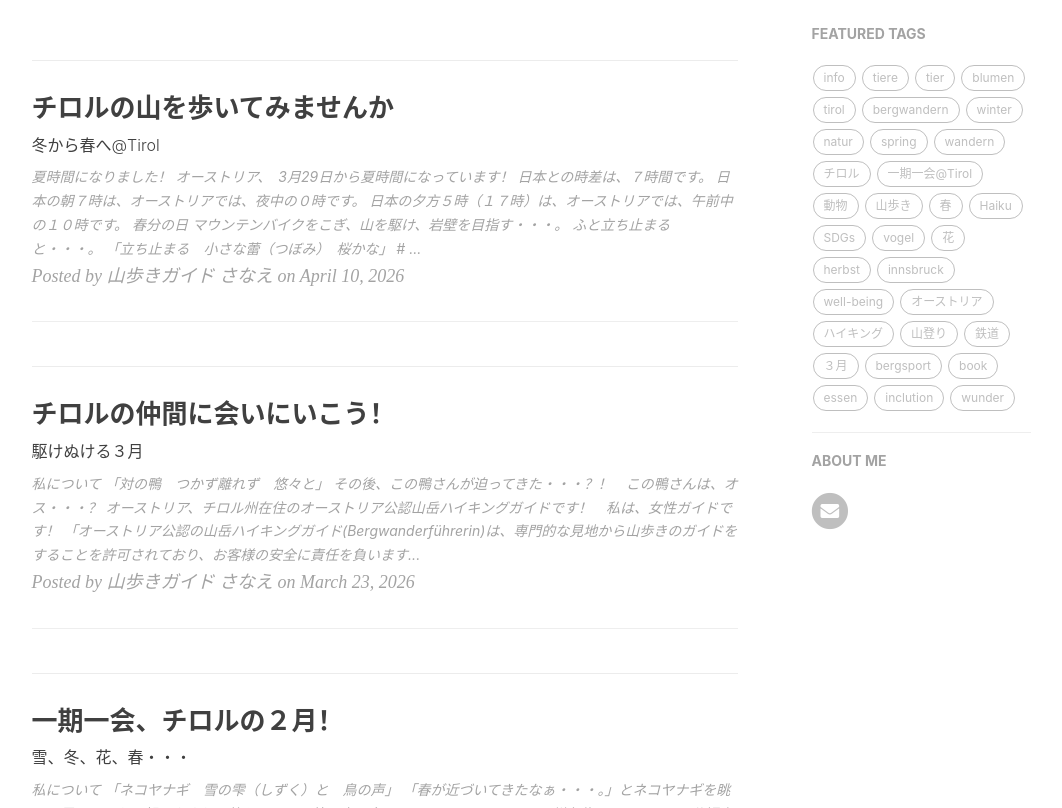
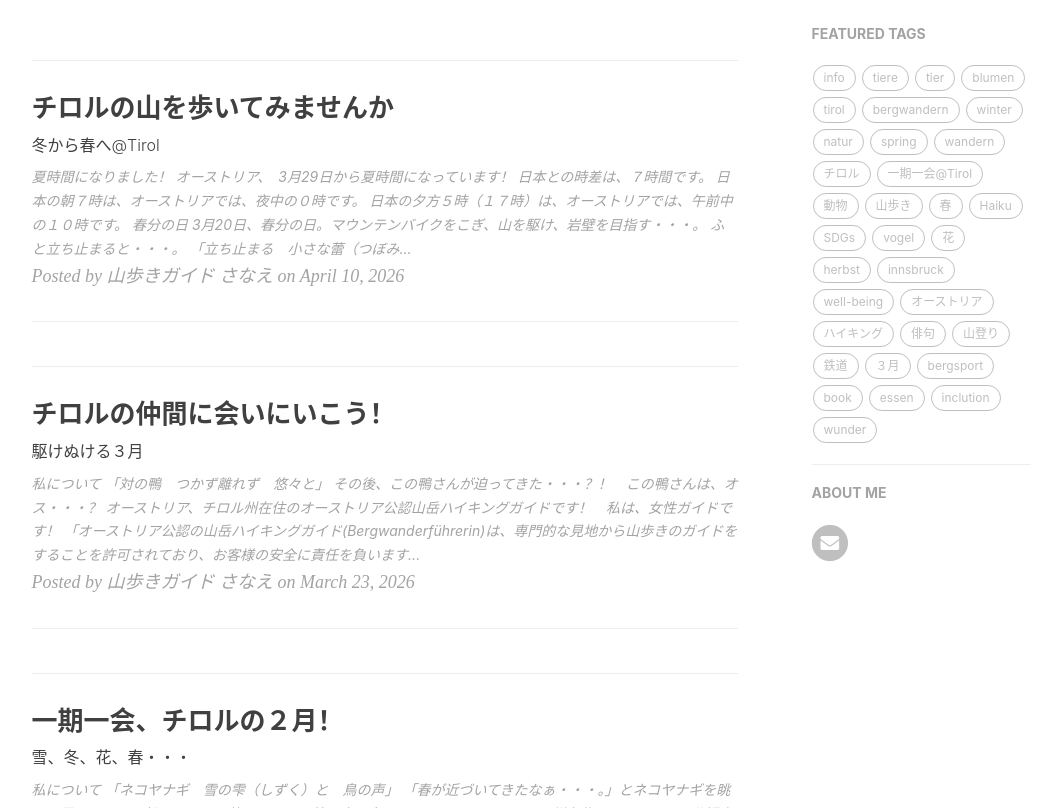
Before and after one commit to yamayagi/yamayagi.github.io, a Jekyll site: the page built from index.html, in a window 1280 px wide and 900 px high, scrolled down 330 px, cut to the strip 92-900 px from the top of the window. Shown: the whole strip, without its empty margins (136-1198 px from the left). Built offline with Jekyll 4.4.1, drawn with Linux system fonts in a browser that asks for light colours; nearby versions of some CDN libraries; the list of posts is cut into pages by our own code; comment, search, counter and statistics services are not loaded.

Commit message:
Update 2026-04-10-info.md

```diff
--- a/_posts/2026-04-10-info.md
+++ b/_posts/2026-04-10-info.md
@@ -1,7 +1,7 @@
 ---
 title: チロルの山を歩いてみませんか
 subtitle: 冬から春へ@Tirol
-tags: [info,チロル,山歩き,花,動物,春]
+tags: [info,チロル,山歩き,花,動物,春,俳句]
 ---
 
 # 夏時間になりました！
@@ -18,7 +18,7 @@
 
 # 春分の日
 
-マウンテンバイクをこぎ、山を駆け、岩壁を目指す・・・。
+3月20日、春分の日。マウンテンバイクをこぎ、山を駆け、岩壁を目指す・・・。
 
 ふと立ち止まると・・・。
 
@@ -27,8 +27,11 @@
 「立ち止まる　小さな蕾（つぼみ）　桜かな」
 
 
+# やよい雪・・・？！
 
-#
+やよい、３月の最後の日・・・。
+
+![20260331erika](https://piwigo.schickl.de/i.php?/upload/2026/04/10/20260410110727-1c327153-me.jpg)
 
 
 
```
